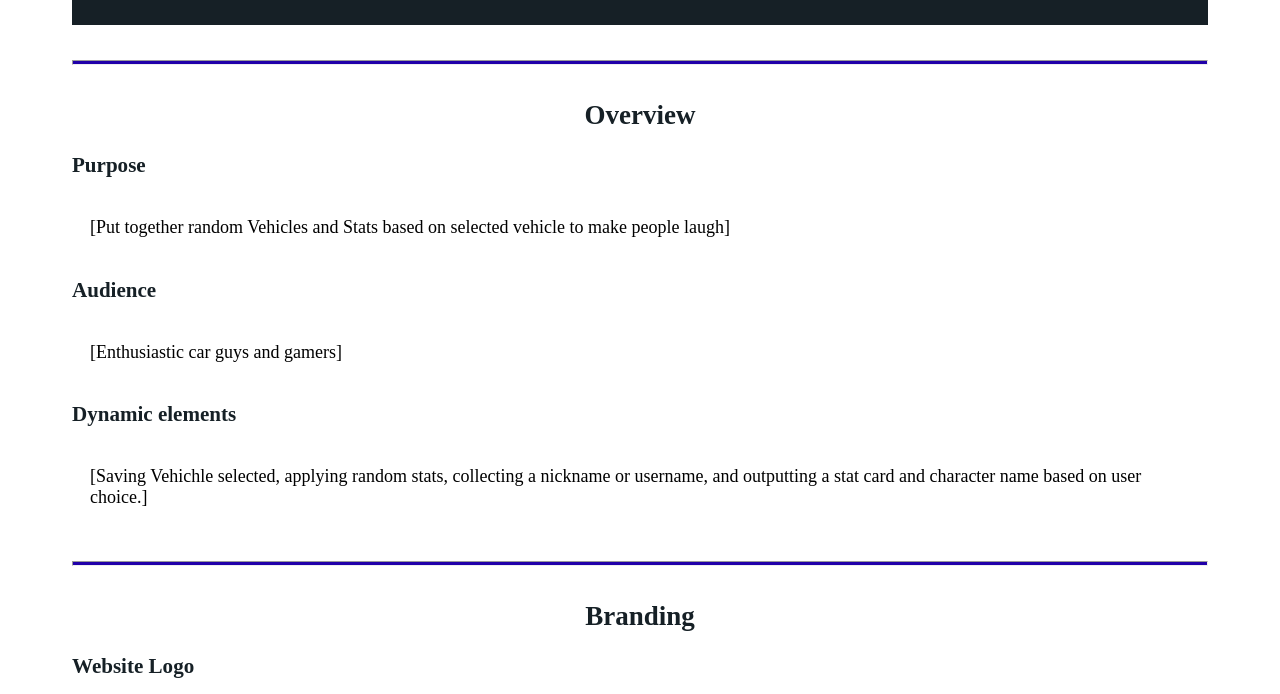
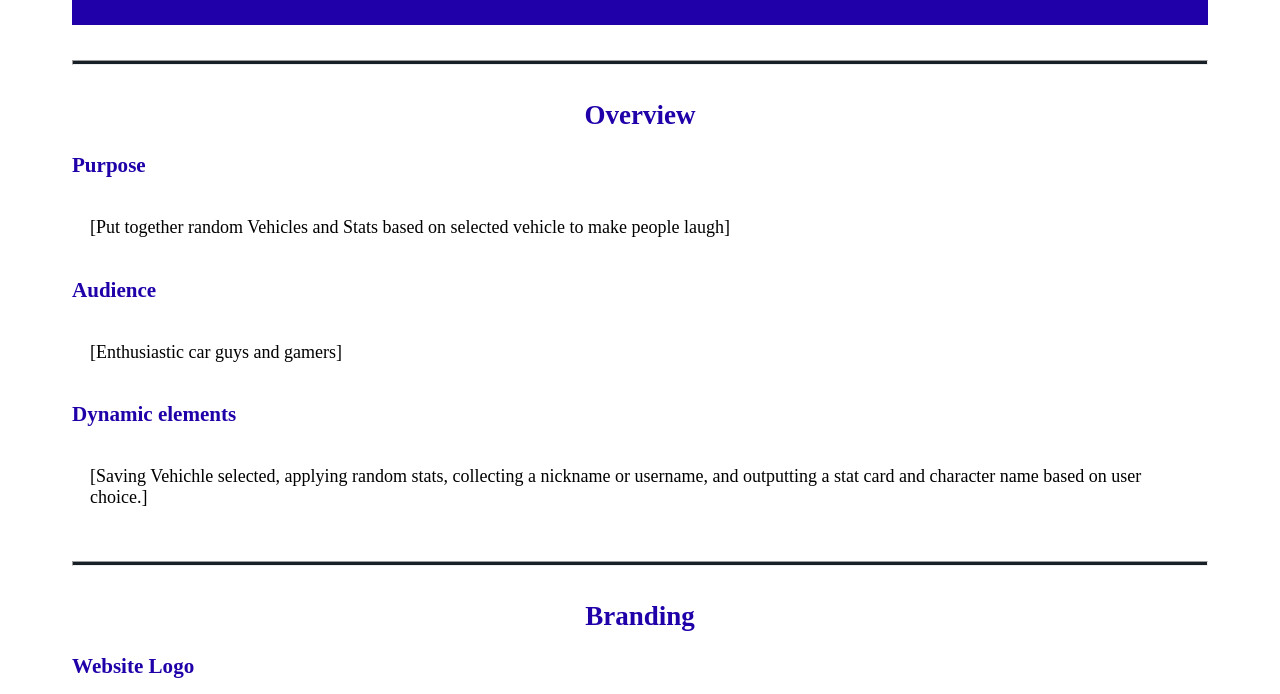
Before and after one commit to Oddsupergavin1/WDD-131-class-Project, a plain HTML site: page final-project/site-plan.html in a window 1280 px wide. Shown: the part 280-974 px from the top of the page. Drawn offline with Linux system fonts and the light colour scheme; a web font is replaced by a local one.

Commit message:
site plan css update

```diff
--- a/final-project/styles.css
+++ b/final-project/styles.css
@@ -2,9 +2,9 @@
 
 :root {
   /* change the values below to your colors from your palette */
-  --primary-color: #162026;
+  --primary-color: #2000a9;
   --secondary-color: #bf4002;
-  --accent1-color: #2000a9;
+  --accent1-color: #162026;
   --accent2-color: #a70000;
 
   /* change the values below to your chosen font(s) */
```
